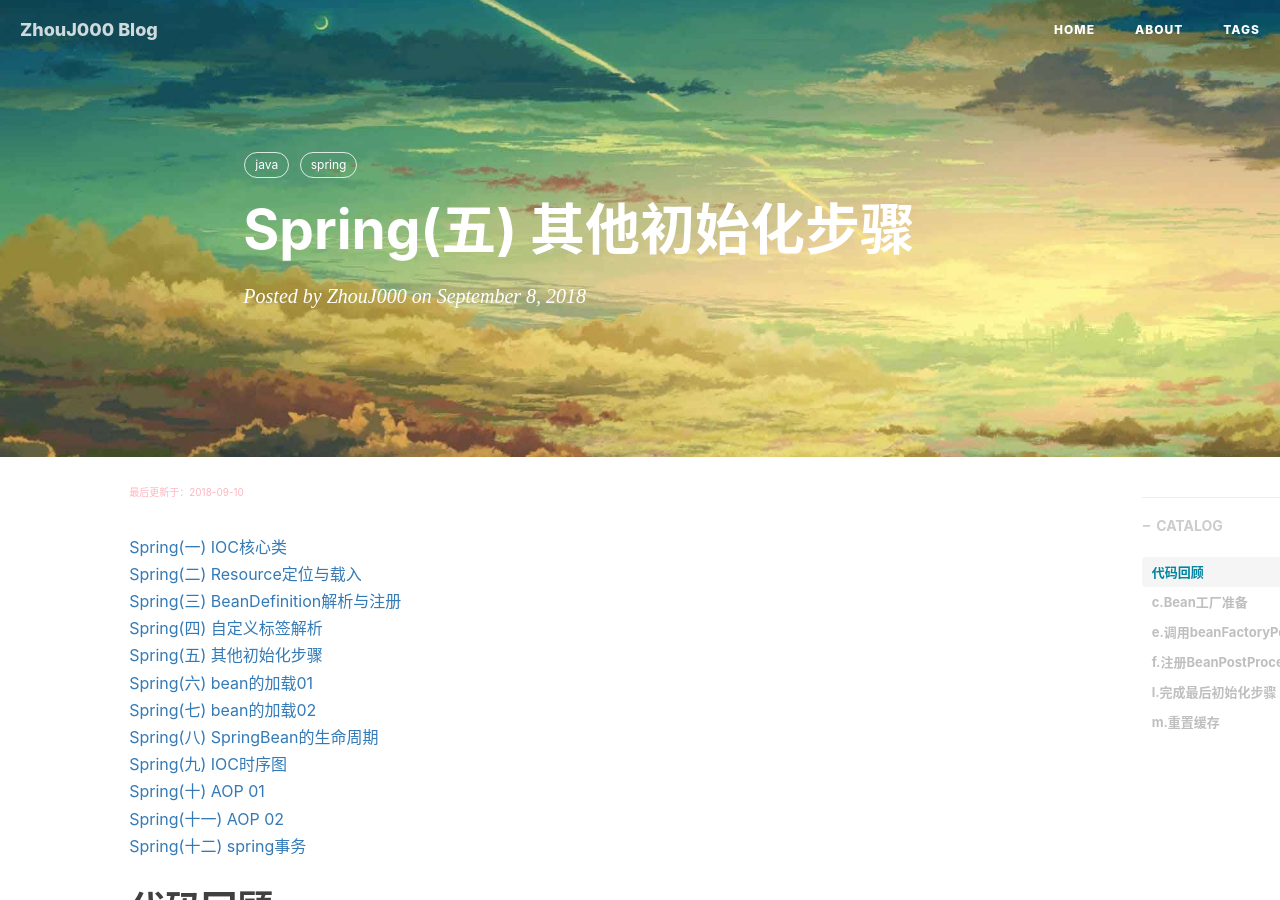
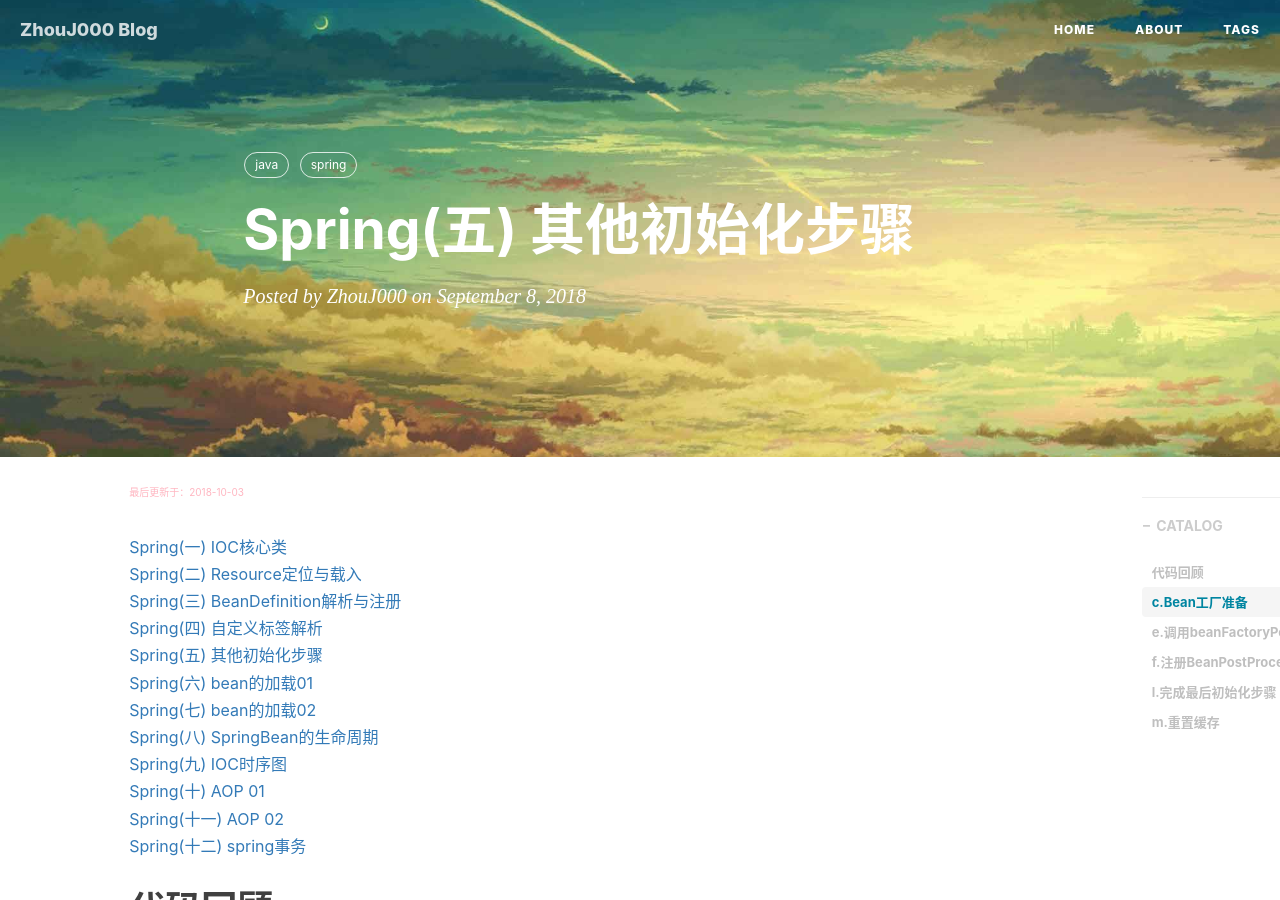
Before and after one commit to zhouj000/zhouj000.github.io, a Jekyll site: the page built from _posts/2018-09-08-spring-5.markdown, in a window 1280 px wide and 900 px high. Built offline with Jekyll 4.4.1, drawn with Linux system fonts in a browser that asks for light colours; nearby versions of some CDN libraries; comment, search, counter and statistics services are not loaded.

Commit message:
update img path

````diff
--- a/_posts/2018-09-08-spring-5.markdown
+++ b/_posts/2018-09-08-spring-5.markdown
@@ -10,7 +10,7 @@
     - spring
 ---
 
-<font id="last-updated">最后更新于：2018-09-10</font>
+<font id="last-updated">最后更新于：2018-10-03</font>
 
 [Spring(一) IOC核心类](https://zhouj000.github.io/2018/08/19/spring-1/)
 [Spring(二) Resource定位与载入](https://zhouj000.github.io/2018/08/26/spring-2/)
@@ -353,7 +353,7 @@
 ```
 
 例子：ConfigurationClassPostProcessor(图片来自互联网)
-![configuration-annotation-process](/img/in-post/2018/09/configuration-annotation-process.png)
+![configuration-annotation-process](/img/in-post/2018/9/configuration-annotation-process.png)
 
 [Spring内部的BeanPostProcessor接口总结](http://fangjian0423.github.io/2017/06/20/spring-bean-post-processor/)
 [Spring内置的BeanPostProcessor总结](http://fangjian0423.github.io/2017/06/24/spring-embedded-bean-post-processor/)
````
